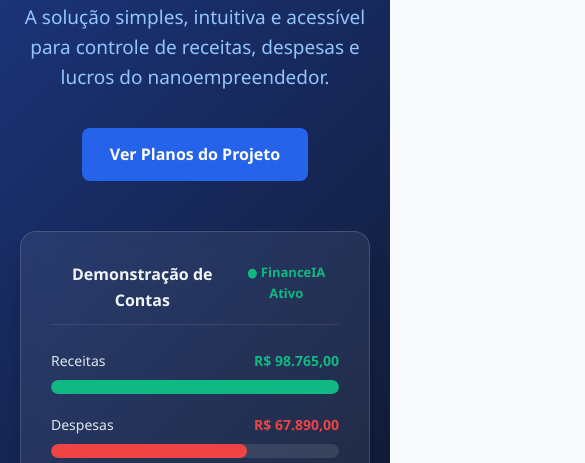
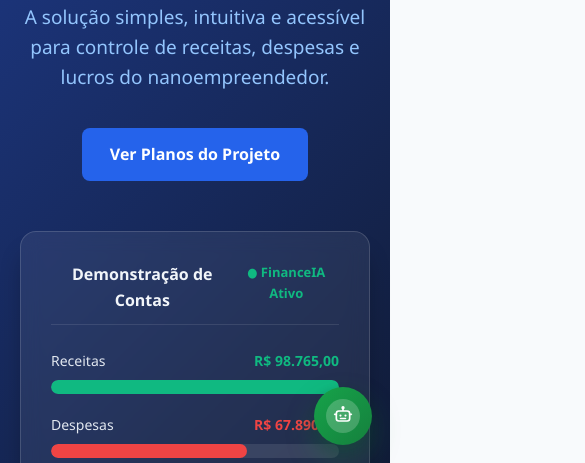
Before and after one commit to Moises-100/FinanceIA, a plain HTML site: page index.html in a window 390 px wide. Shown: the part 381-844 px from the top of the page, 585 px wide, since content can reach past the window. Drawn offline with nearby package versions, Linux system fonts and the light colour scheme; no server answers.

Commit message:
Update index.html

```diff
--- a/index.html
+++ b/index.html
@@ -1,4 +1,3 @@
-
 <!DOCTYPE html>
 <html lang="pt-BR">
 <head>
@@ -350,7 +349,7 @@
         /* Central de Ajuda */
         .help-container {
             display: grid;
-            grid-template-columns: repeat(auto-fit, minmax(450px, 1fr));
+            grid-template-columns: repeat(auto-fit, minmax(320px, 1fr));
             gap: 40px;
         }
 
@@ -463,6 +462,57 @@
             text-align: center;
         }
 
+        footer {
+            background-color: #0f172a;
+            color: #cbd5e1;
+            text-align: center;
+            padding: 24px 20px;
+            font-size: 14px;
+        }
+
+        /* Ícone Flutuante do Chatbot (Nano) */
+        .chatbot-float-btn {
+            position: fixed;
+            right: 24px;
+            bottom: 24px;
+            z-index: 1500;
+            display: inline-flex;
+            align-items: center;
+            gap: 12px;
+            background: linear-gradient(135deg, #16a34a 0%, #15803d 100%);
+            color: #ffffff;
+            text-decoration: none;
+            padding: 15px 22px;
+            border-radius: 999px;
+            font-weight: 700;
+            font-size: 15.5px;
+            box-shadow: 0 14px 28px rgba(21, 128, 61, 0.38), 0 6px 14px rgba(15, 23, 42, 0.28);
+            transition: transform 0.25s ease, box-shadow 0.25s ease, filter 0.25s ease;
+        }
+
+        .chatbot-float-btn:hover {
+            transform: translateY(-3px) scale(1.03);
+            box-shadow: 0 18px 34px rgba(21, 128, 61, 0.48), 0 8px 18px rgba(15, 23, 42, 0.32);
+            filter: brightness(1.06);
+        }
+
+        .chatbot-float-icon {
+            display: inline-flex;
+            align-items: center;
+            justify-content: center;
+            width: 34px;
+            height: 34px;
+            border-radius: 50%;
+            background: rgba(255, 255, 255, 0.2);
+            flex-shrink: 0;
+        }
+
+        .chatbot-float-icon svg {
+            width: 20px;
+            height: 20px;
+            display: block;
+        }
+
         @media (max-width: 768px) {
             .hero-container {
                 flex-direction: column;
@@ -473,6 +523,22 @@
             }
             .hero-chart-card {
                 margin: 0 auto;
+            }
+            .chatbot-float-btn {
+                right: 18px;
+                bottom: 18px;
+                width: 58px;
+                height: 58px;
+                padding: 0;
+                justify-content: center;
+                border-radius: 50%;
+            }
+            .chatbot-float-icon {
+                width: 34px;
+                height: 34px;
+            }
+            .chatbot-float-label {
+                display: none;
             }
         }
     </style>
@@ -623,12 +689,12 @@
                     <div class="social-links" style="margin-top: 40px; display: flex; flex-direction: column; gap: 14px; align-items: flex-start;">
                         <p style="font-weight: bold; color: #1e293b; margin-bottom: 5px;">Fale Conosco Diretamente:</p>
 
-                    <a href="https://wa.me/5513999999999" target="_blank" class="social-btn" style="display: flex; align-items: center; gap: 12px; text-decoration: none;">
+                        <a href="https://wa.me/5513991434219" target="_blank" rel="noopener noreferrer" class="social-btn" style="display: flex; align-items: center; gap: 12px; text-decoration: none;">
                             <img src="whatssap.png" alt="WhatsApp" style="width: 24px; height: 24px; object-fit: contain;">
-                        <span>WhatsApp: (13) 99143-4219</span>
+                            <span>WhatsApp (Nano): (13) 99143-4219</span>
                         </a>
 
-                    <a href="https://instagram.com/financeia" target="_blank" class="social-btn" style="display: flex; align-items: center; gap: 12px; text-decoration: none;">
+                        <a href="https://instagram.com/financeia" target="_blank" rel="noopener noreferrer" class="social-btn" style="display: flex; align-items: center; gap: 12px; text-decoration: none;">
                             <img src="instagram.png" alt="Instagram" style="width: 24px; height: 24px; object-fit: contain;">
                             <span>Instagram: @financeIA</span>
                         </a>
@@ -654,7 +720,7 @@
                         </div>
                         <div class="form-group">
                             <label>Telefone (Opcional)</label>
-                        <input type="tel" name="telefone" placeholder="(13) 99999-9999">
+                            <input type="tel" name="telefone" placeholder="(13) 99143-4219">
                         </div>
                         <div class="form-group">
                             <label>Mensagem</label>
@@ -666,7 +732,7 @@
                     <div id="success-message" class="success-box" style="display: none;">
                         <div class="success-icon">✓</div>
                         <h4>Mensagem Enviada!</h4>
-                    <p>Obrigado pelo contato. Recebemos seu feedback, nossa equipe entrará em contato em breve. fique atento ao seu email e o seu telefone.</p>
+                        <p>Obrigado pelo contato. Recebemos seu feedback, nossa equipe entrará em contato em breve. Fique atento ao seu e-mail e ao seu telefone.</p>
                     </div>
                 </div>
             </div>
@@ -678,7 +744,7 @@
             <h2 class="section-title">Quem Somos</h2>
             <p style="text-align: center; max-width: 600px; margin: -20px auto 40px auto; color: #64748b;">Conheça os desenvolvedores por trás do projeto FinanceIA apresentado na ETEC.</p>
 
-            <div class="team-grid" style="display: grid; grid-template-columns: repeat(5, 1fr); gap: 15px; width: 100%;">
+            <div class="team-grid" style="display: grid; grid-template-columns: repeat(auto-fit, minmax(190px, 1fr)); gap: 15px; width: 100%;">
                 <div class="member-card">
                     <img src="anajulia.jpeg" alt="Ana Julia" style="width: 80px; height: 80px; border-radius: 50%; object-fit: cover; margin-bottom: 15px;">
                     <h4>Ana Julia Emidio</h4>
@@ -707,9 +773,27 @@
             </div>
         </div>
     </section>
+
     <footer>
         <p>&copy; 2026 FinanceIA - Trabalho de Conclusão de Curso (TCC). ETEC Praia Grande.</p>
     </footer>
+
+    <!-- ÍCONE FLUTUANTE DO CHATBOT (ROBOZINHO) -->
+    <a href="https://wa.me/5513991434219" target="_blank" rel="noopener noreferrer" class="chatbot-float-btn" aria-label="Falar com o chatbot do Nano no WhatsApp" title="Falar com o Chatbot no WhatsApp">
+        <span class="chatbot-float-icon" aria-hidden="true">
+            <svg viewBox="0 0 24 24" fill="none" stroke="currentColor" stroke-width="2" stroke-linecap="round" stroke-linejoin="round">
+                <path d="M12 2v3" />
+                <circle cx="12" cy="2" r="1" fill="currentColor" />
+                <rect x="4" y="6" width="16" height="12" rx="3" />
+                <path d="M2 10h2" />
+                <path d="M20 10h2" />
+                <circle cx="9" cy="11.5" r="1.3" fill="currentColor" stroke="none" />
+                <circle cx="15" cy="11.5" r="1.3" fill="currentColor" stroke="none" />
+                <path d="M9 15h6" />
+            </svg>
+        </span>
+        <span class="chatbot-float-label">Chatbot Nano</span>
+    </a>
 
     <div id="modal-auth" style="display: none; position: fixed; top: 0; left: 0; width: 100%; height: 100%; background: rgba(0,0,0,0.6); z-index: 2000; justify-content: center; align-items: center;">
         <div style="background: white; padding: 30px; border-radius: 12px; width: 100%; max-width: 400px; box-shadow: 0 20px 25px -5px rgba(0,0,0,0.3); position: relative;">
@@ -743,7 +827,7 @@
                     </div>
                     <div class="form-group">
                         <label>Telefone</label>
-                        <input type="tel" id="cadastro-telefone" placeholder="(00) 00000-0000" required>
+                        <input type="tel" id="cadastro-telefone" placeholder="(13) 99143-4219" required>
                     </div>
                     <div class="form-group">
                         <label>E-mail</label>
@@ -840,18 +924,13 @@
             if (error) alert("Erro ao sair: " + error.message);
         }
 
-       // 1. Criamos essa função vazia temporariamente aqui em cima para o código NÃO TRAVAR
         function carregarTelaMinhasContas() {
             console.log("Botão clicado! Futuramente carregará os dados do Supabase.");
             alert("Aqui abrirá o seu painel de receitas, despesas e custos!");
         }
 
-// 2. O seu bloco do olheiro do Supabase ajustado para não dar erros:
         _supabase.auth.onAuthStateChange((event, session) => {
             const btnAuth = document.getElementById('btn-auth');
-
-    // Tenta encontrar a sua barra usando seletores comuns.
-    // Se a classe do seu menu não for '.navbar-menu', o código apenas não cria o link, mas NÃO TRAVA o site.
             const menuContainer = document.querySelector('.navbar-menu') || document.querySelector('.nav') || document.querySelector('nav');
 
             if (session) {
@@ -860,38 +939,28 @@ _supabase.auth.onAuthStateChange((event, session) => {
                 btnAuth.onclick = logoutUsuario;
                 console.log("Usuário conectado:", session.user.email);
 
-        // Cria o link "Minhas Contas" dinamicamente de forma segura
                 if (menuContainer && !document.getElementById('menu-minhas-contas')) {
                     const linkMinhasContas = document.createElement('a');
                     linkMinhasContas.id = 'menu-minhas-contas';
                     linkMinhasContas.href = '#minhas-contas';
                     linkMinhasContas.innerText = 'Minhas Contas';
                     linkMinhasContas.style.cursor = 'pointer';
-            linkMinhasContas.style.marginLeft = '15px'; // Espaçamento básico
-
-            // Agora a função existe e o código não vai quebrar!
+                    linkMinhasContas.style.marginLeft = '15px';
                     linkMinhasContas.addEventListener('click', carregarTelaMinhasContas);
 
                     menuContainer.appendChild(linkMinhasContas);
                 }
-
             } else {
                 btnAuth.innerText = "Sua Conta";
                 btnAuth.style.backgroundColor = "#2563eb";
-
-        // Remove o onclick temporariamente para evitar erros caso 'abrirModalAuth' não exista
                 btnAuth.onclick = () => {
-            // 1. Abre o modal na tela (mude para 'abrirModalAuth' ou a sua função equivalente se o nome for diferente)
                     if (typeof abrirModalAuth === "function") {
                         abrirModalAuth();
                     }
-
-            // 2. Garante que ele vai abrir direto na aba de login
                     if (typeof alternarAbasAuth === "function") {
                         alternarAbasAuth('login');
                     }
                 };
-        // Se deslogar, limpa o item do menu
                 const linkExistente = document.getElementById('menu-minhas-contas');
                 if (linkExistente) {
                     linkExistente.remove();
@@ -974,7 +1043,6 @@ _supabase.auth.onAuthStateChange((event, session) => {
                 });
         }
 
-        // Inicializa o blog
         loadBlogPosts();
     </script>
 </body>
```
Lines whose indentation alone changed are shown as unchanged.
